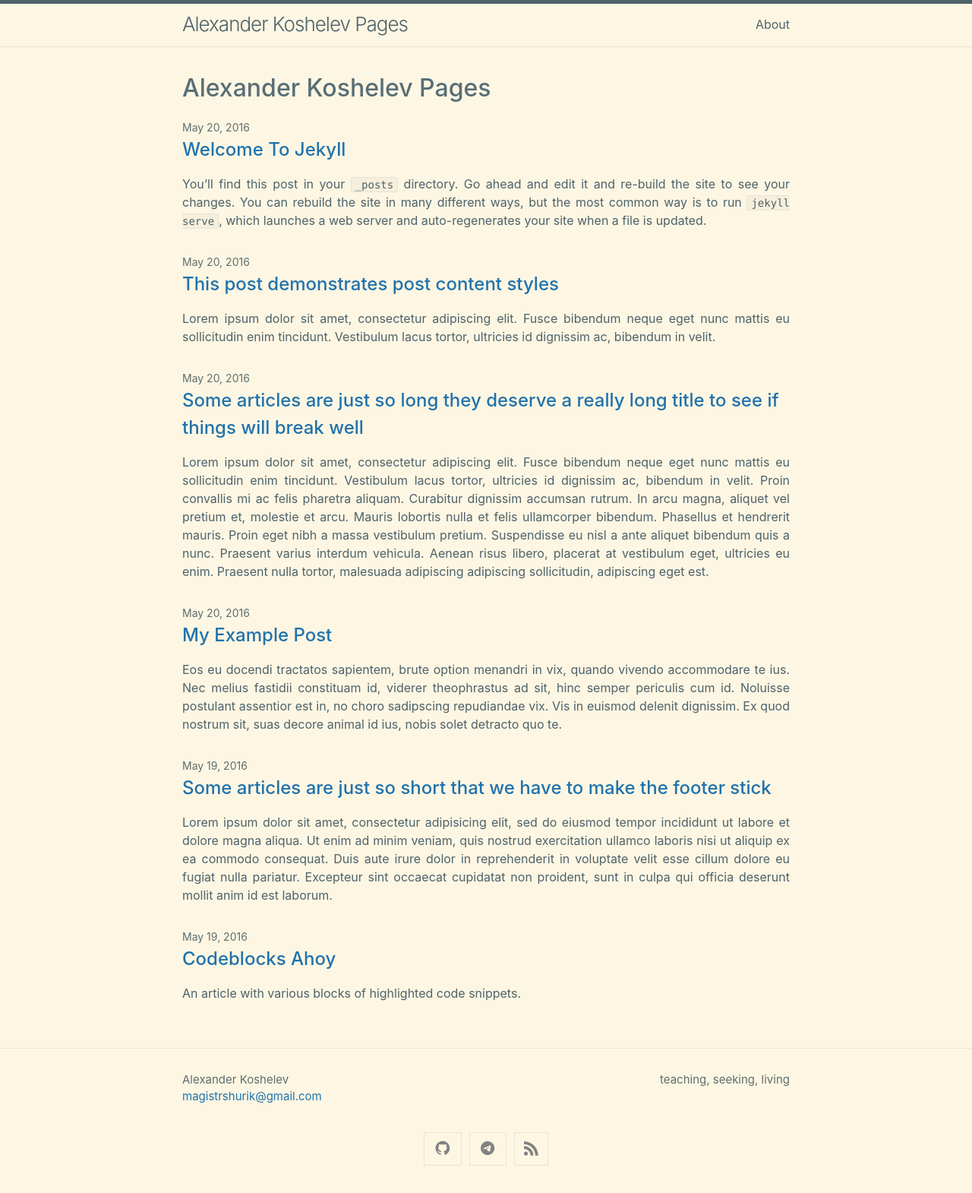
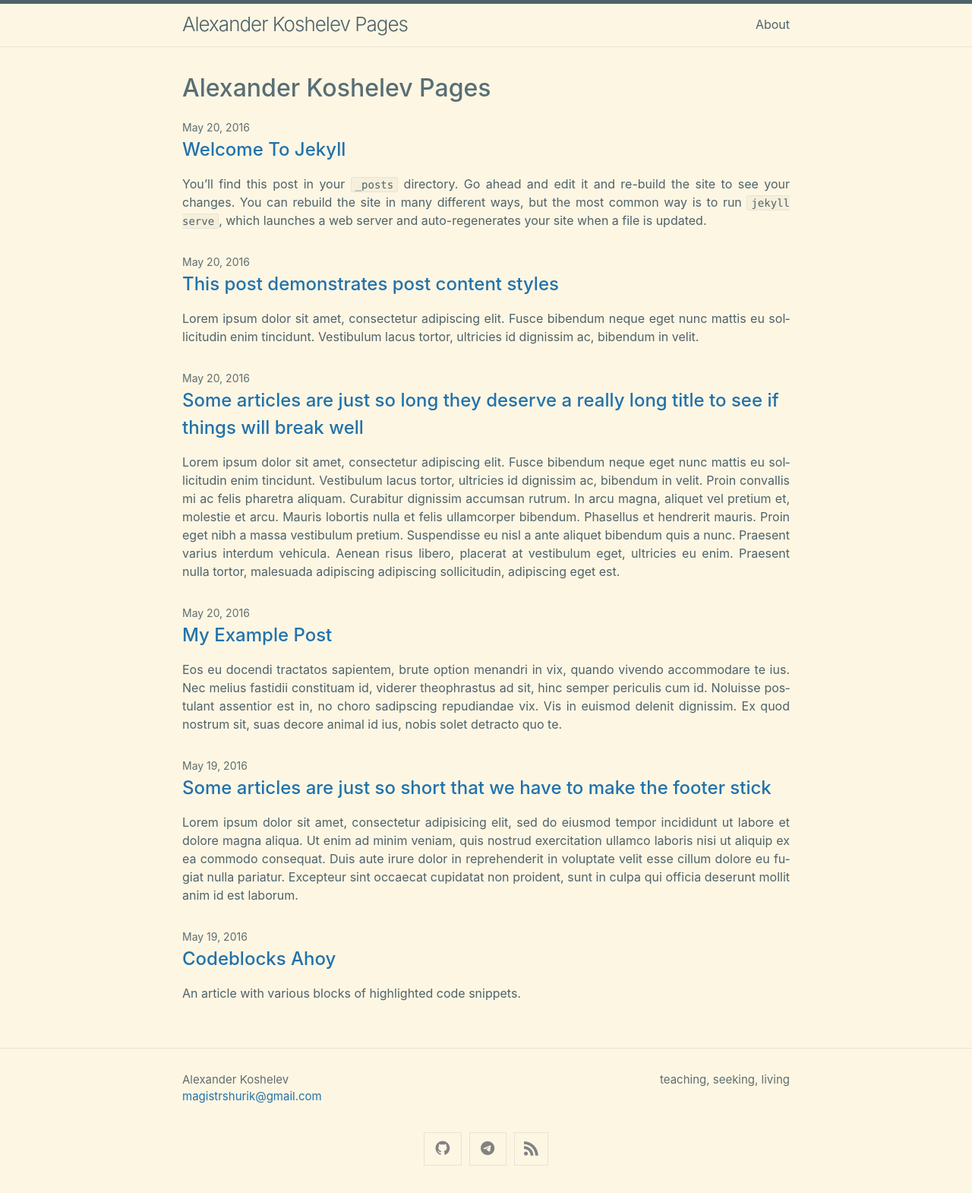
Before and after one commit to Magistrshurik/magistrshurik.github.io, a Jekyll site: the page built from index.md, in a window 1280 px wide. Shown: the whole page at 76% size. Built offline with Jekyll 4.4.1, drawn with Linux system fonts in a browser that asks for light colours.

Commit message:
new post try

```diff
--- a/assets/css/style.scss
+++ b/assets/css/style.scss
@@ -7,6 +7,8 @@
 
 body {
   text-align: justify;
+  hyphens: auto;
+  word-wrap: break-word;
 }
 
 h1,
@@ -17,7 +19,3 @@ h5,
 h6 {
   text-align: left; // иначе заголовки тоже будут растянуты — что не всегда красиво
 }
-
-.site-description {
-  text-align: right;
-}
```
Also changed, not shown: 1 other file.
